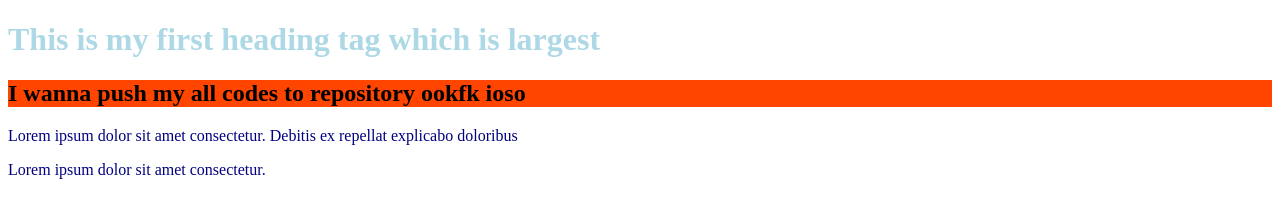
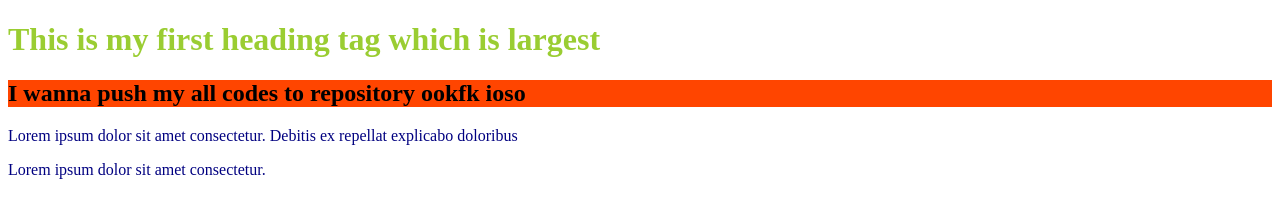
Before and after one commit to MdArifuzzaman2/my-second-repo, a plain HTML site: page index.html in a window 1280 px wide. Drawn offline with Linux system fonts and the light colour scheme.

Commit message:
color changed one

```diff
--- a/style.css
+++ b/style.css
@@ -2,7 +2,7 @@ p {
   color: navy;
 }
 h1 {
-  color: lightblue;
+  color: yellowgreen;
 }
 h2 {
   background-color: orangered;
```
